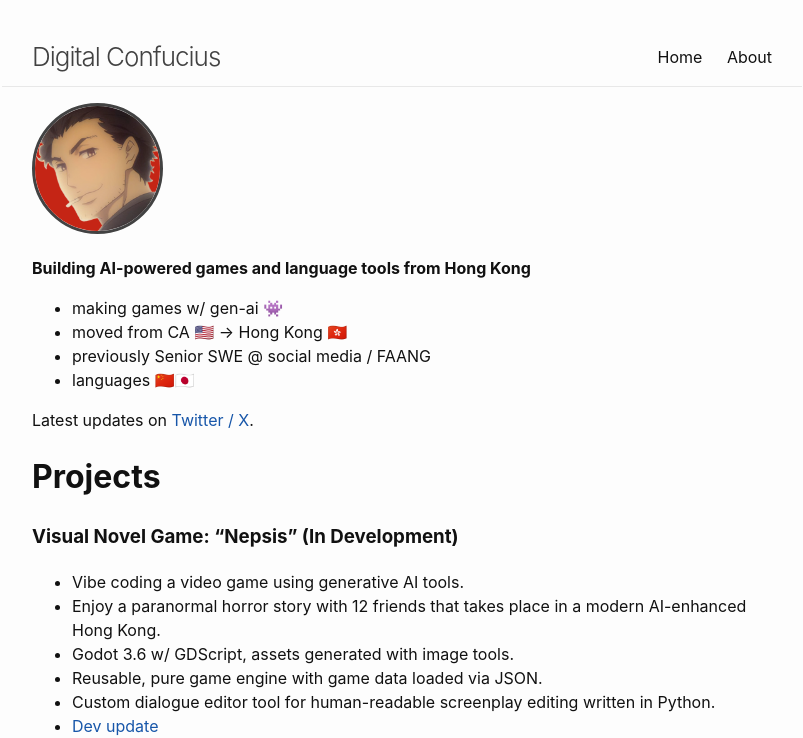
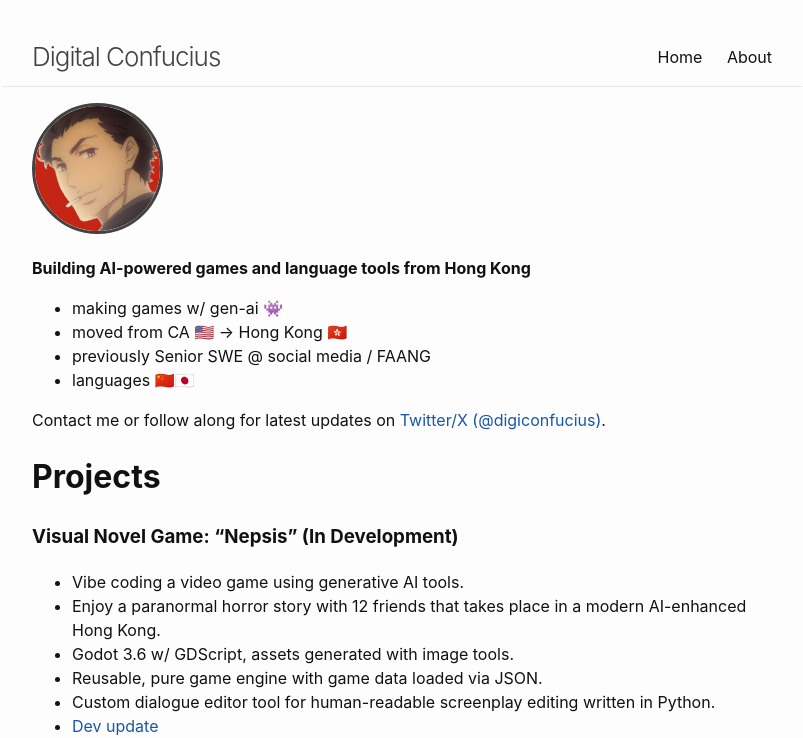
Before and after one commit to digitalconfucius/digitalconfucius.github.io, a Jekyll site: the page built from index.markdown, in a window 1280 px wide, cut to the strip 0-738 px from the top of the page. Shown: the whole strip, without its empty margins (238-1041 px from the left). Built offline with Jekyll 4.4.1, drawn with Linux system fonts in a browser that asks for light colours; part of the change alters nothing that is shown.

Commit message:
Add margin and contact call out

```diff
--- a/index.markdown
+++ b/index.markdown
@@ -13,7 +13,7 @@ layout: home
 - previously Senior SWE @ social media / FAANG
 - languages 🇨🇳🇯🇵
 
-Latest updates on [Twitter / X](https://twitter.com/digiconfucius).
+Contact me or follow along for latest updates on [Twitter/X (@digiconfucius)](https://twitter.com/digiconfucius).
 
 # Projects
 ### Visual Novel Game: "Nepsis" (In Development)
@@ -159,7 +159,7 @@ Latest updates on [Twitter / X](https://twitter.com/digiconfucius).
 }
 
 .image-single {
-  margin: 20px 0;
+  margin: 20px 100px;
   text-align: center;
 }
 
@@ -275,6 +275,10 @@ Latest updates on [Twitter / X](https://twitter.com/digiconfucius).
     flex-direction: column;
   }
 
+  .image-single {
+    margin: 20px 30px;
+  }
+
   .image-row .img-wrapper {
     width: 100%;
     max-height: 300px;
@@ -299,6 +303,10 @@ Latest updates on [Twitter / X](https://twitter.com/digiconfucius).
 }
 
 @media only screen and (max-width: 500px) {
+  .image-single {
+    margin: 20px 15px;
+  }
+
   .image-row .img-wrapper,
   .image-single .img-wrapper {
     max-height: 300px;
```
